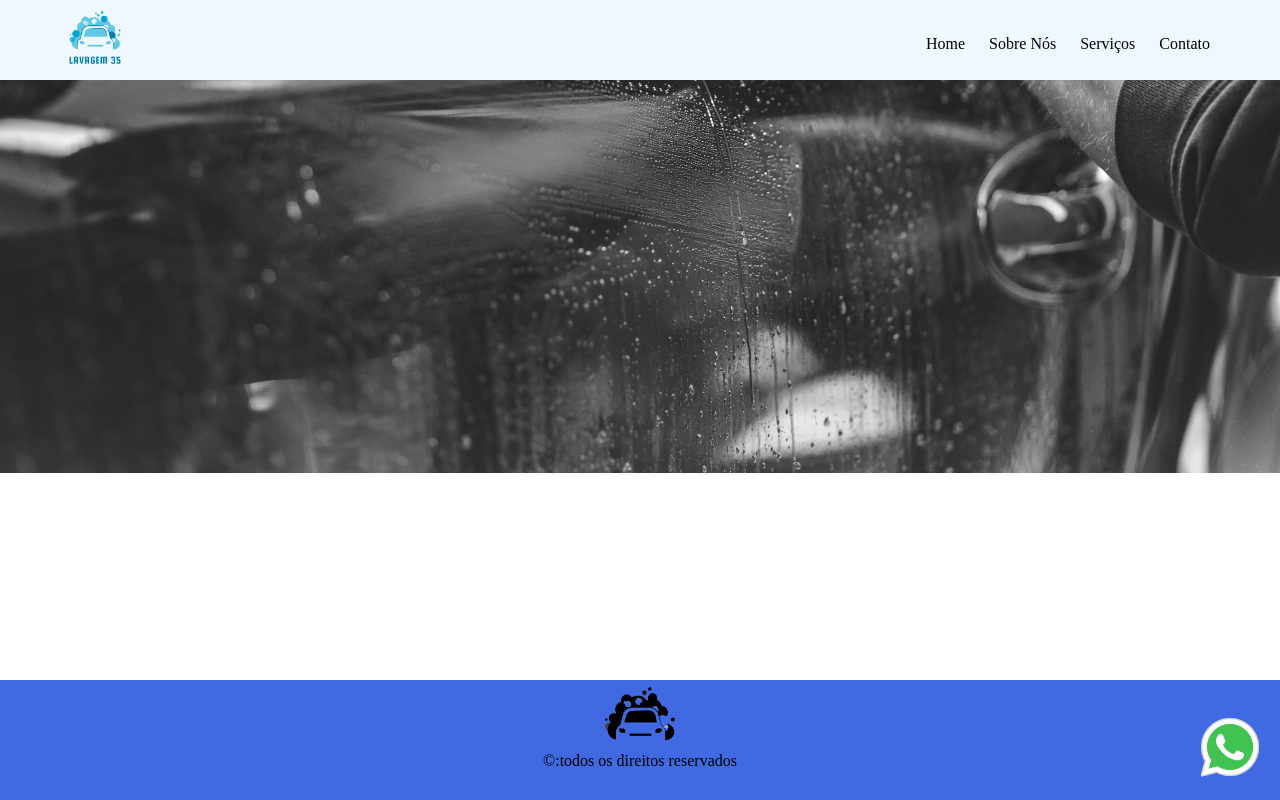
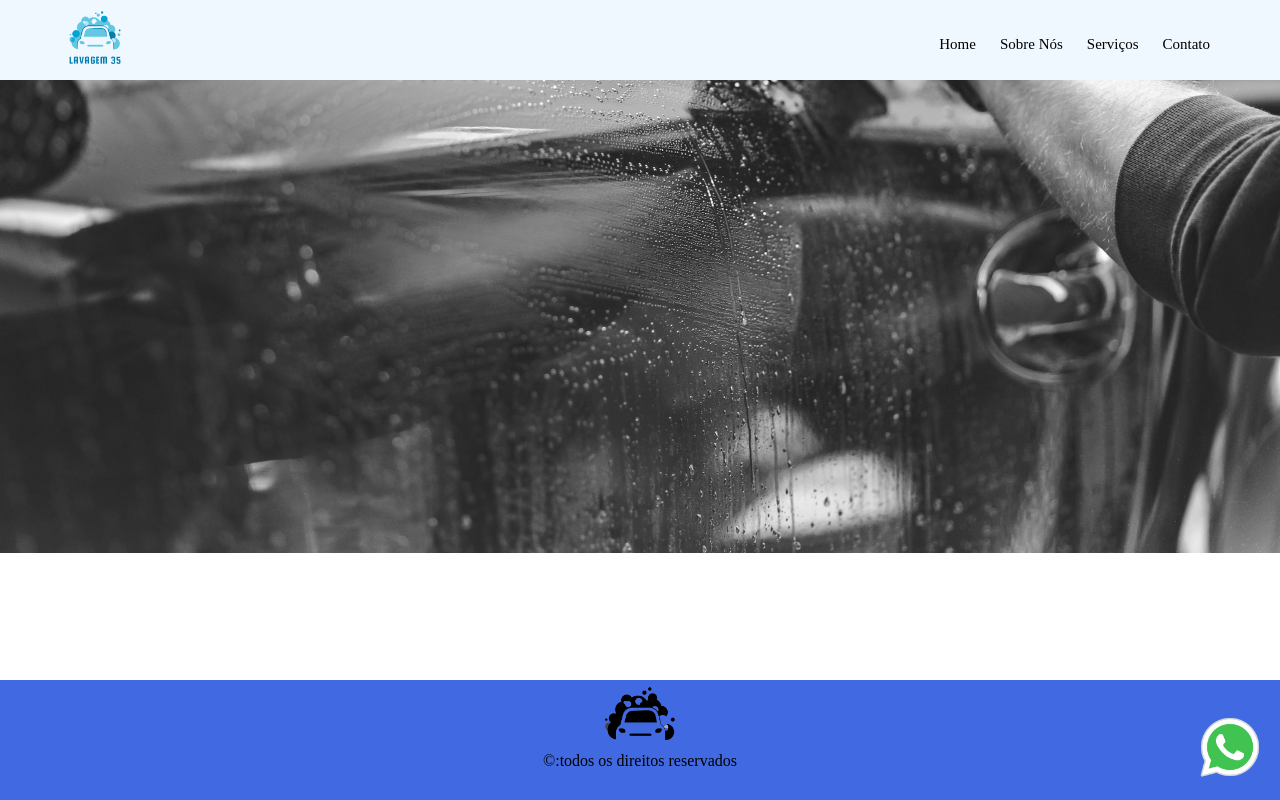
Before and after one commit to eduabdala/Lavagem35, a plain HTML site: page index.html in a window 1280 px wide. Drawn offline with Linux system fonts and the light colour scheme.

Commit message:
ajuste de bugs

```diff
--- a/estilo/style.css
+++ b/estilo/style.css
@@ -1,5 +1,5 @@
 body {
-    font-size: 15pt;
+    font-size: 10px;
 }
 /*estilo cabecalho*/
 
@@ -37,7 +37,7 @@ ul li a:hover{
   background-color: royalblue;
   color: white;
   padding: 10px;
-  font-size: 17px;
+  font-size: 10px;
   font-weight: bold;
   border-radius: 50px;
 }
@@ -46,6 +46,7 @@ ul li a:hover{
 ul li a{
   text-decoration: none;
   color: black;
+  font-size: 10px;
 }
 
 
@@ -82,6 +83,7 @@ ul li a{
   ul li a {
     text-decoration: none;
     color: black;
+    font-size: 15px;
   }
   .container-carro{
     margin-top: -300px;
@@ -90,7 +92,6 @@ ul li a{
 
 
 .carro{
-  margin-top: -80px;
   width: 100%;
   height: auto;
   z-index:-1;
```
Also changed, not shown: index.html (+2 -0 lines).
